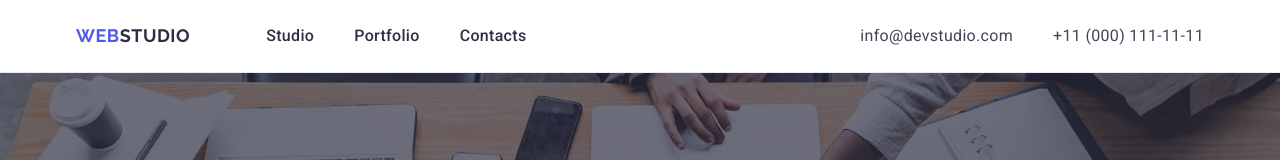
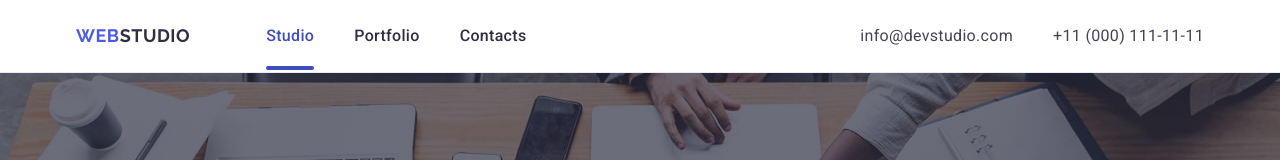
Before and after one commit to SelinEogeniy/goit-markup-hw-04, a plain HTML site: page index.html in a window 1280 px wide. Shown: the top 160 px of the page. Drawn offline with nearby package versions, Linux system fonts and the light colour scheme.

Commit message:
-nav-fix

```diff
--- a/css/styles.css
+++ b/css/styles.css
@@ -39,6 +39,8 @@ img {
 
 .header {
   border-bottom: 1px solid #e7e9fc;
+  box-shadow: 0px 2px 1px rgba(46, 47, 66, 0.08),
+    0px 1px 1px rgba(46, 47, 66, 0.16), 0px 1px 6px rgba(46, 47, 66, 0.08);
 }
 
 .navigation {
@@ -78,7 +80,7 @@ img {
   gap: 40px;
 }
 
-.menu-list .menu-item .menu-link {
+.menu-link {
   font-weight: 500;
   font-size: 16px;
   line-height: 1.5;
@@ -91,6 +93,22 @@ img {
 .menu-list .menu-item .menu-link:hover,
 .menu-list .menu-item .menu-link:focus {
   color: #404bbf;
+}
+
+.first-link {
+  position: relative;
+  color: #404bbf;
+}
+
+.first-link::after {
+  content: "";
+  width: 100%;
+  position: absolute;
+  left: 0;
+  bottom: -1px;
+  height: 4px;
+  background-color: #404bbf;
+  border-radius: 2px;
 }
 
 /* Contacts */
--- a/index.html
+++ b/index.html
@@ -25,7 +25,7 @@
           >
           <ul class="menu-list">
             <li class="menu-item">
-              <a class="menu-link" href="./index.html">Studio</a>
+              <a class="menu-link first-link" href="./index.html">Studio</a>
             </li>
             <li class="menu-item">
               <a class="menu-link" href="">Portfolio</a>
```
